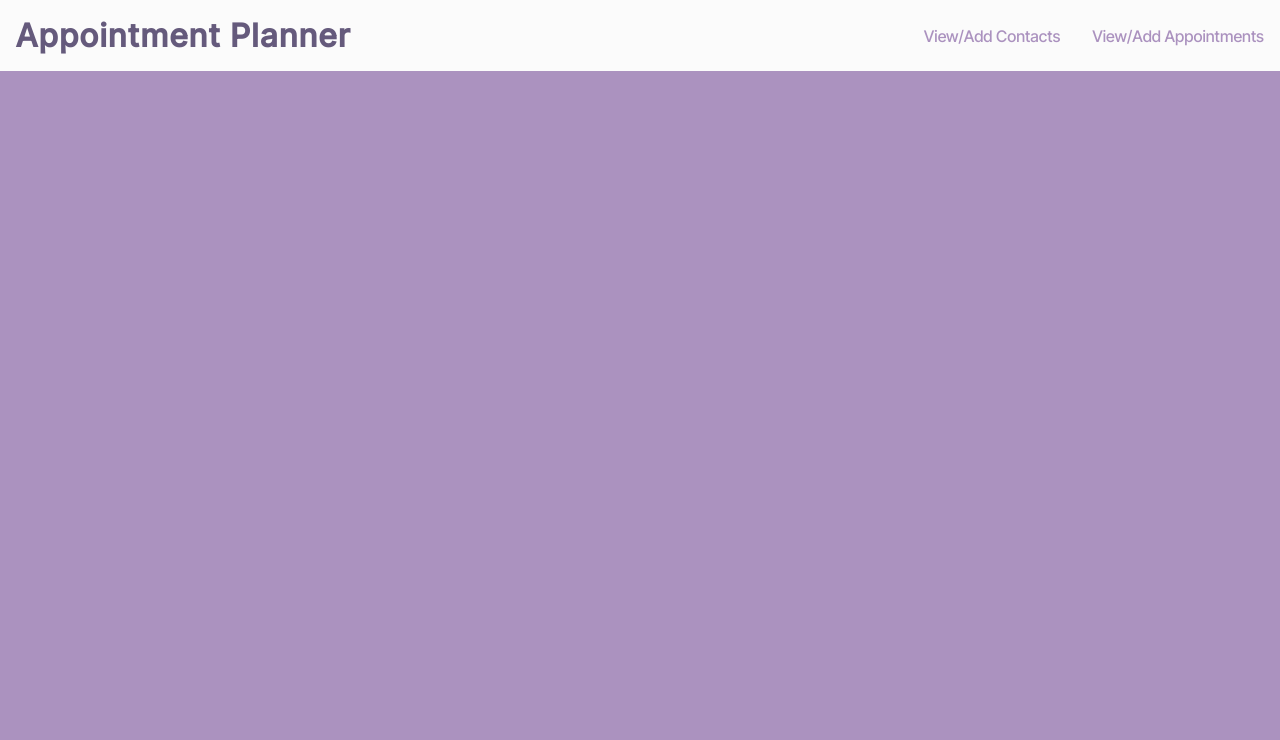
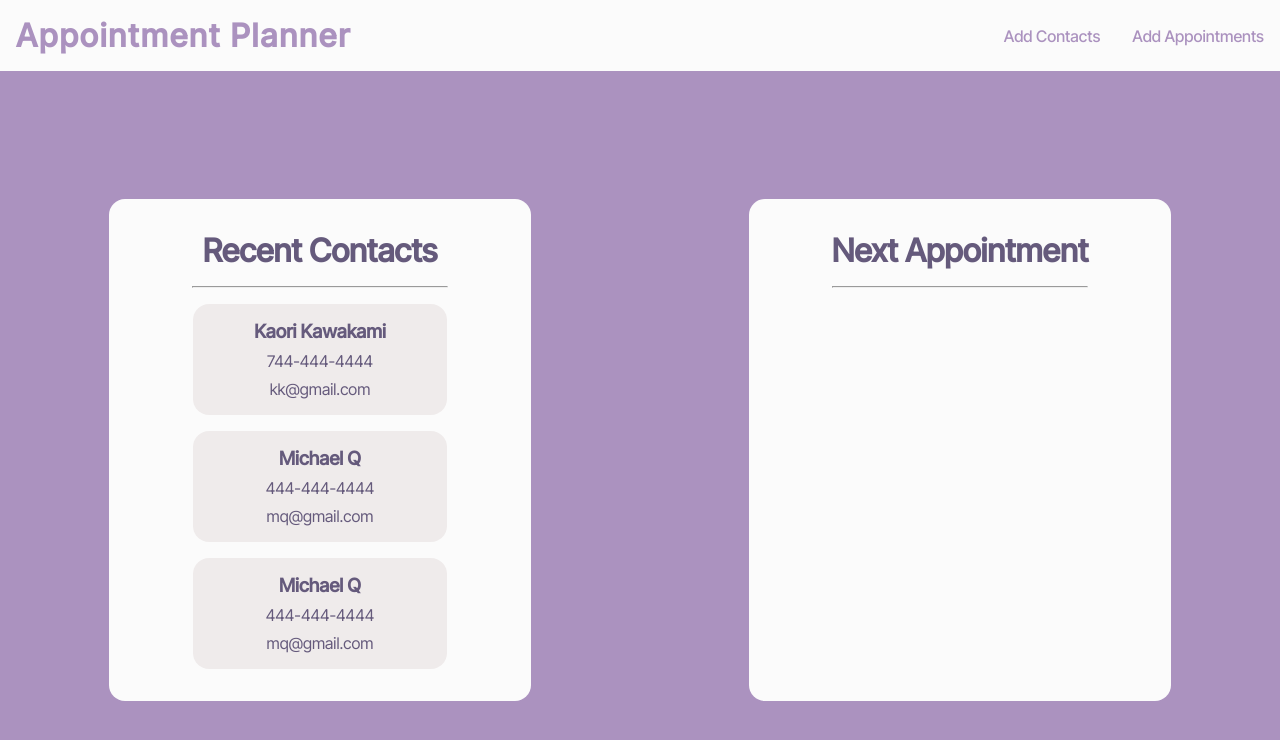
Before and after one commit to kkawakami08/appointment-planner, a React (Create React App) app: page / in a window 1280 px wide. Shown: the top 740 px of the page. Built offline with nearby package versions, Linux system fonts and the light colour scheme.

Commit message:
homepage recent contacts styling and functionality with hard code items

```diff
--- a/src/App.css
+++ b/src/App.css
@@ -12,37 +12,3 @@ body {
   color: var(--white);
   background-color: var(--main-color-light);
 }
-
-h1 {
-  letter-spacing: 2px;
-  font-size: 2em;
-}
-
-a {
-  text-decoration: none;
-  list-style-type: none;
-  font-weight: 500;
-  color: var(--main-color-light);
-}
-
-a:hover {
-  color: var(--main-color-dark);
-}
-
-ul {
-  display: flex;
-  gap: 2em;
-}
-
-nav {
-  display: flex;
-  justify-content: space-between;
-  padding: 1em;
-  align-items: center;
-  background-color: var(--white);
-  color: var(--main-color-dark);
-}
-
-.active {
-  color: var(--black);
-}
--- a/src/App.js
+++ b/src/App.js
@@ -3,12 +3,43 @@ import NavBar from './NavBar/NavBar';
 import {BrowserRouter as Router,Routes,Route} from 'react-router-dom'
 import ContactPage from './Pages/ContactPage';
 import AppointmentPage from './Pages/AppointmentPage';
+import HomePage from './Pages/HomePage/HomePage';
+import {useState} from 'react';
 
 function App() {
+  const [contacts, setContacts] = useState([
+    {
+      name: "Kaori Kawakami",
+      phone: "744-444-4444",
+      email: "kk@gmail.com",
+      id: 1
+    },
+    {
+      name: "Michael Q",
+      phone: "444-444-4444",
+      email: "mq@gmail.com",
+      id: 2
+    },
+    {
+      name: "Michael Q",
+      phone: "444-444-4444",
+      email: "mq@gmail.com",
+      id: 3
+    },
+    {
+      name: "Michael Q",
+      phone: "444-444-4444",
+      email: "mq@gmail.com",
+      id: 4
+    }
+  ])
   return (
     <Router>
       <NavBar />
       <Routes>
+        <Route path="/" element={<HomePage
+          contacts={contacts}
+        />} />
         <Route path="/contact" element={<ContactPage/>} />
         <Route path="/appointment" element={<AppointmentPage/>} />
       </Routes>
--- /dev/null
+++ b/src/NavBar/NavBar.css
@@ -0,0 +1,34 @@
+h1 {
+  letter-spacing: 2px;
+  font-size: 2em;
+}
+
+a {
+  text-decoration: none;
+  list-style-type: none;
+  font-weight: 500;
+  color: var(--main-color-light);
+}
+
+a:hover {
+  color: var(--main-color-dark);
+}
+
+
+ul {
+  display: flex;
+  gap: 2em;
+}
+
+nav {
+  display: flex;
+  justify-content: space-between;
+  padding: 1em;
+  align-items: center;
+  background-color: var(--white);
+  color: var(--main-color-dark);
+}
+
+.active {
+  color: var(--black);
+}
--- a/src/NavBar/NavBar.js
+++ b/src/NavBar/NavBar.js
@@ -1,16 +1,19 @@
 import React from 'react'
-import { NavLink } from 'react-router-dom'
+import { NavLink, Link } from 'react-router-dom'
+import './NavBar.css';
 
 export default function NavBar() {
   return (
     <nav>
-      <h1>Appointment Planner</h1>
+      <Link to="/">
+        <h1>Appointment Planner</h1>
+      </Link>
       <ul>
         <NavLink to="/contact">
-         <li>View/Add Contacts</li>
+         <li>Add Contacts</li>
         </NavLink>
         <NavLink to="/appointment">
-          <li>View/Add Appointments</li>
+          <li>Add Appointments</li>
         </NavLink>
       </ul>
     </nav>
--- /dev/null
+++ b/src/Pages/HomePage/HomePage.css
@@ -0,0 +1,42 @@
+.home-container {
+  display: flex;
+  justify-content: space-around;
+  margin: 8em 0;
+}
+
+.card {
+  background-color: var(--white);
+  width: 33%;
+  /* height: 25em; */
+  border-radius: 1em;
+  color: var(--main-color-dark);
+  display: flex;
+  flex-direction: column;
+  gap: 1em;
+  align-items: center;
+  padding: 2em 0;
+}
+
+hr {
+  width: 60%;
+}
+
+h2 {
+  font-size: 2em;
+}
+
+.contact {
+  display: flex;
+  flex-direction: column;
+  gap: .5em;
+  align-items: center;
+  width: 60%;
+  background-color: #ede8e8d2;
+  border-radius: 1em;
+  padding: 1em 0;
+
+}
+
+.contact h4 {
+  font-weight: 400;
+}
--- /dev/null
+++ b/src/Pages/HomePage/HomePage.js
@@ -0,0 +1,25 @@
+import React from 'react'
+import './HomePage.css';
+
+export default function HomePage({contacts}) {
+  return (
+    <div className="home-container">
+      <div className="top-contacts card">
+        <h2>Recent Contacts</h2>
+        <hr />
+        {contacts.slice(0,3).map((contact) => {
+         return <div key={contact.id} className="contact">
+            <h3>{contact.name}</h3>
+            <h4>{contact.phone}</h4>
+            <h4>{contact.email}</h4>
+
+         </div>
+        })}
+      </div>
+      <div className="next-appointment card">
+        <h2>Next Appointment</h2>
+        <hr />
+      </div>
+    </div>
+  )
+}
```
